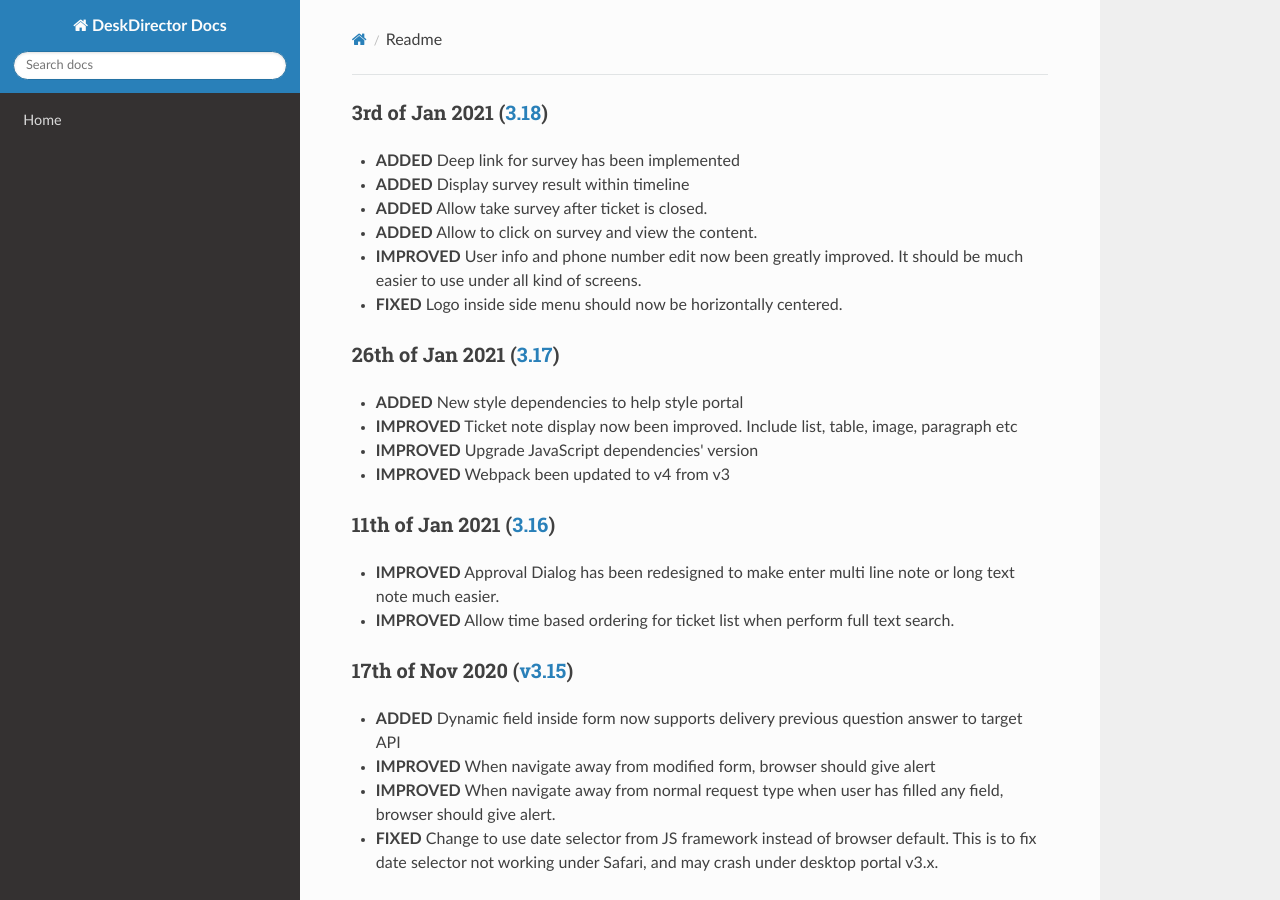
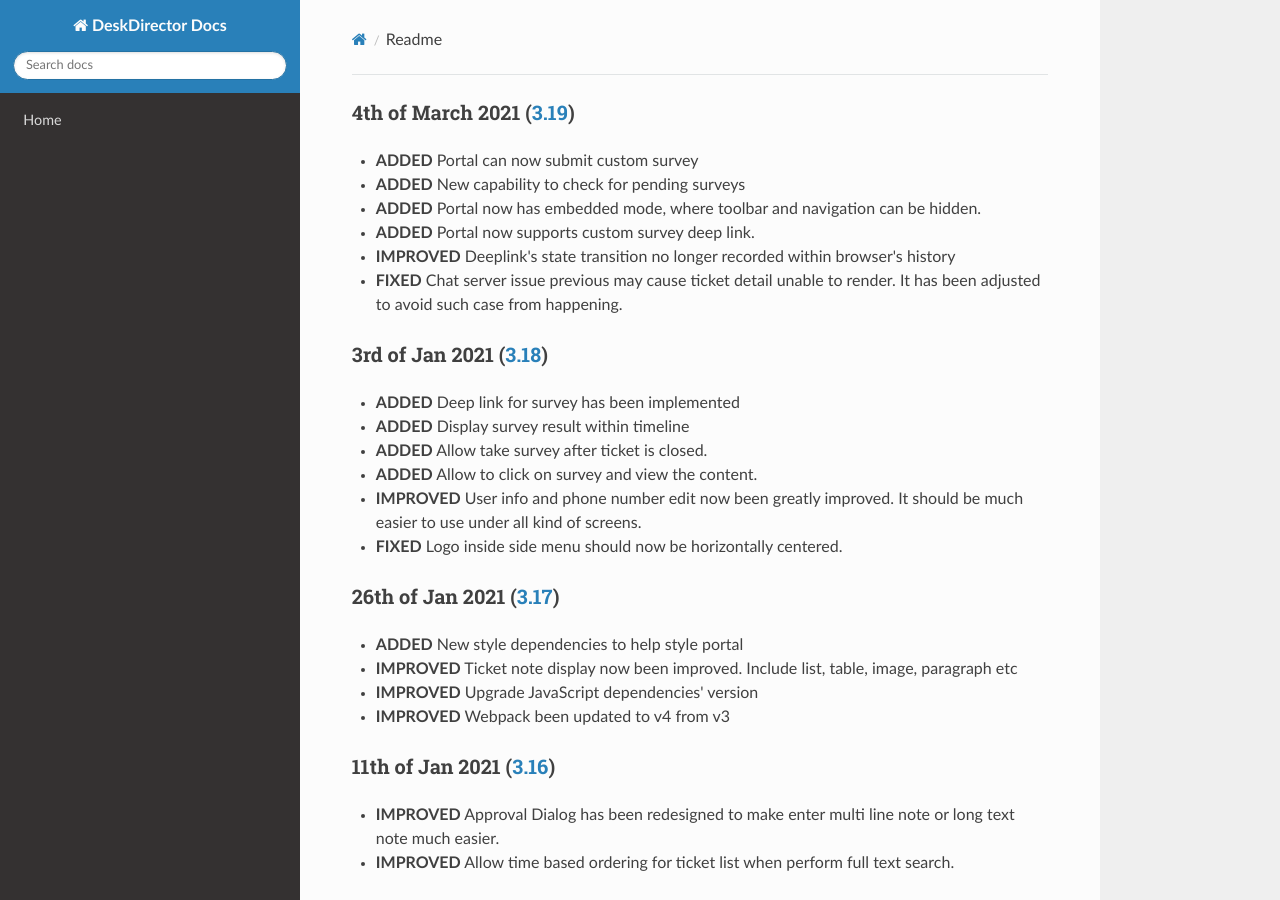
Before and after one commit to DeskDirector/docs, an MkDocs documentation site: the page built from docs/_release/portal/readme.md, in a window 1280 px wide and 900 px high. Built offline with MkDocs 1.6.1, drawn with Linux system fonts in a browser that asks for light colours; nearby versions of some CDN libraries; old or Windows-style settings are respelled for this version of MkDocs.

Commit message:
Update readme.md

```diff
--- a/docs/_release/portal/readme.md
+++ b/docs/_release/portal/readme.md
@@ -1,3 +1,11 @@
+### 4th of March 2021 ([3.19](v3.19))
+- **ADDED** Portal can now submit custom survey
+- **ADDED** New capability to check for pending surveys
+- **ADDED** Portal now has embedded mode, where toolbar and navigation can be hidden.
+- **ADDED** Portal now supports custom survey deep link.
+- **IMPROVED** Deeplink's state transition no longer recorded within browser's history
+- **FIXED** Chat server issue previous may cause ticket detail unable to render. It has been adjusted to avoid such case from happening.
+
 ### 3rd of Jan 2021 ([3.18](v3.18))
 - **ADDED** Deep link for survey has been implemented
 - **ADDED** Display survey result within timeline
```
